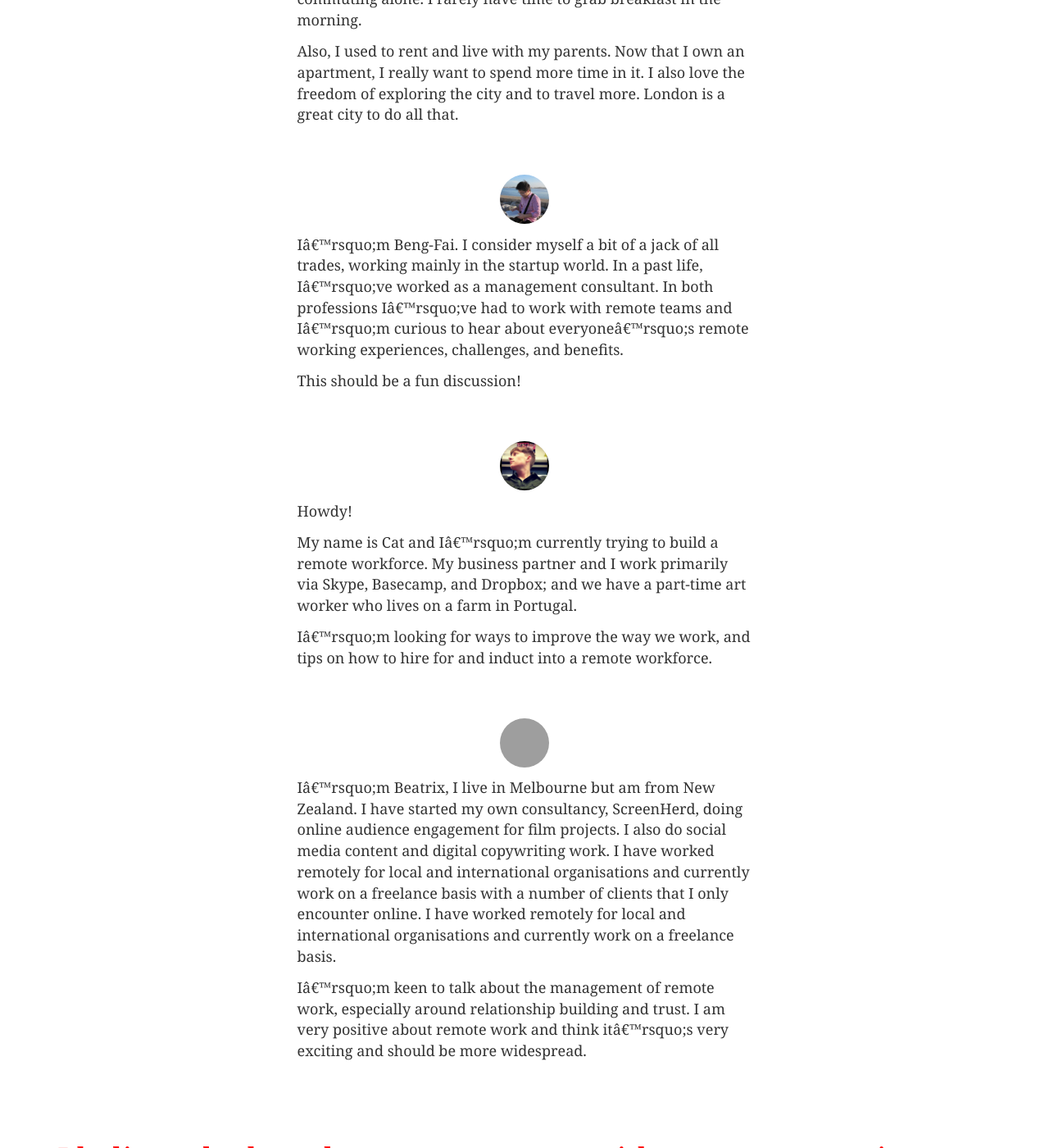
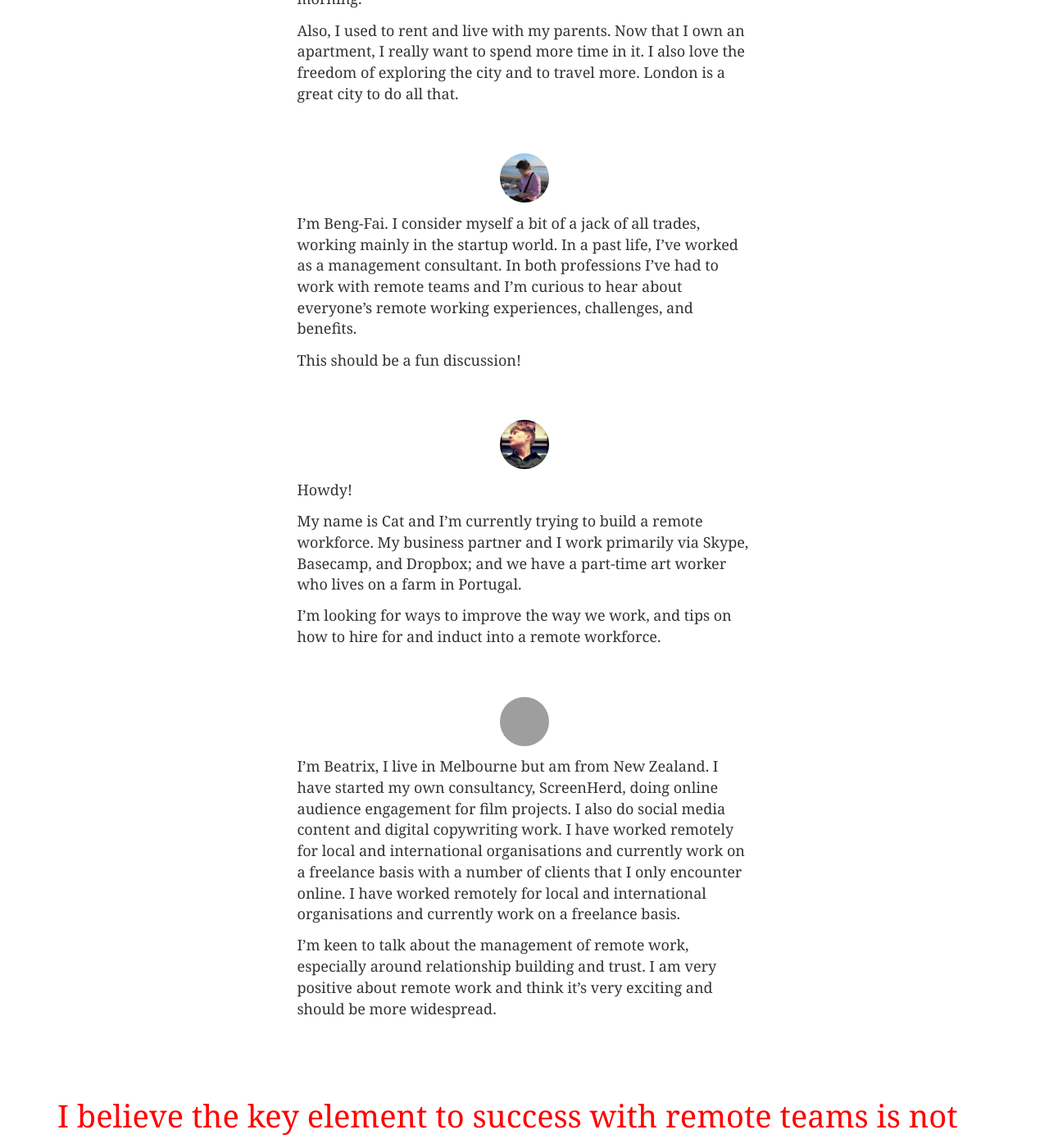
Before and after one commit to smallepic/books-and-conversations, a Jekyll site: the page built from _posts/2014-10-22-remote.html, in a window 1280 px wide and 1400 px high, scrolled down 2186 px. Shown: the whole window at 82% size. Built offline with Jekyll 4.4.1, drawn with Linux system fonts in a browser that asks for light colours; some web fonts are replaced; some of the changed text lies outside the part shown; grey boxes are pictures that could not be loaded.

Commit message:
Fixed invalid character entities for apostrophes.

```diff
--- a/_posts/2014-10-22-remote.html
+++ b/_posts/2014-10-22-remote.html
@@ -86,23 +86,23 @@ color: "#FFFFFF"
         <div class="row">
           <section class="col-md-6 col-md-offset-3">
             <p class="avatar"><img src="/images/avatar-jngo.jpg" alt="John Ngo" width="60" height="60" class="img-circle" data-toggle="tooltip" title="John"></p>
-            <p>Thanks everyone for taking part. It’rsquo;s a great pleasure to read and chat with such a great group.</p>
-            <p>I’rsquo;ve worked remotely in some form or another for the past five years and while doing so, have been fortunate enough to spend time in cities such as Manila, Tokyo, Hong Kong, London, New York, and Berlin. There have been many interesting challenges along the way, but it’rsquo;s definitely been worth it.</p>
-            <p><strong>So let’rsquo;s start by telling everyone a bit about yourself, what you care about, and why the subject of remote working is interesting to you.</strong></p>
+            <p>Thanks everyone for taking part. It&rsquo;s a great pleasure to read and chat with such a great group.</p>
+            <p>I&rsquo;ve worked remotely in some form or another for the past five years and while doing so, have been fortunate enough to spend time in cities such as Manila, Tokyo, Hong Kong, London, New York, and Berlin. There have been many interesting challenges along the way, but it&rsquo;s definitely been worth it.</p>
+            <p><strong>So let&rsquo;s start by telling everyone a bit about yourself, what you care about, and why the subject of remote working is interesting to you.</strong></p>
             <p class="avatar"><img src="https://pbs.twimg.com/profile_images/1187167006/me_square.jpg" alt="Boon Chew" width="60" height="60" class="img-circle" data-toggle="tooltip" title="Boon"></p>
-            <p>My name is Boon, and I’rsquo;m an information architect at a large integrated digital agency in London. I was formerly a software developer but I haven’rsquo;t touched code for a long time. I’rsquo;m also an avid sketchnoter.</p>
+            <p>My name is Boon, and I&rsquo;m an information architect at a large integrated digital agency in London. I was formerly a software developer but I haven&rsquo;t touched code for a long time. I&rsquo;m also an avid sketchnoter.</p>
             <p>I think remote working is interesting because it seems like a more sustainable way of working. A lot of stress is caused by commuting alone. I rarely have time to grab breakfast in the morning.</p>
             <p>Also, I used to rent and live with my parents. Now that I own an apartment, I really want to spend more time in it. I also love the freedom of exploring the city and to travel more. London is a great city to do all that.</p>
             <p class="avatar"><img src="/images/avatar-bengfai.jpg" alt="Beng-Fai Mok" width="60" height="60" class="img-circle" data-toggle="tooltip" title="Beng-Fai"></p>
-            <p>I’rsquo;m Beng-Fai. I consider myself a bit of a jack of all trades, working mainly in the startup world. In a past life, I’rsquo;ve worked as a management consultant. In both professions I’rsquo;ve had to work with remote teams and I’rsquo;m curious to hear about everyone’rsquo;s remote working experiences, challenges, and benefits.</p>
+            <p>I&rsquo;m Beng-Fai. I consider myself a bit of a jack of all trades, working mainly in the startup world. In a past life, I&rsquo;ve worked as a management consultant. In both professions I&rsquo;ve had to work with remote teams and I&rsquo;m curious to hear about everyone&rsquo;s remote working experiences, challenges, and benefits.</p>
             <p>This should be a fun discussion!</p>
             <p class="avatar"><img src="/images/avatar-catisnotpretty.jpg" alt="Cat Townsend" width="60" height="60" class="img-circle" data-toggle="tooltip" title="Cat"></p>
             <p>Howdy!</p>
-            <p>My name is Cat and I’rsquo;m currently trying to build a remote workforce. My business partner and I work primarily via Skype, Basecamp, and Dropbox; and we have a part-time art worker who lives on a farm in Portugal.</p>
-            <p>I’rsquo;m looking for ways to improve the way we work, and tips on how to hire for and induct into a remote workforce.</p>
+            <p>My name is Cat and I&rsquo;m currently trying to build a remote workforce. My business partner and I work primarily via Skype, Basecamp, and Dropbox; and we have a part-time art worker who lives on a farm in Portugal.</p>
+            <p>I&rsquo;m looking for ways to improve the way we work, and tips on how to hire for and induct into a remote workforce.</p>
             <p class="avatar"><img src="https://pbs.twimg.com/profile_images/488244574255468545/QM7-Kvg2_400x400.jpeg" alt="Beatrix Coles" width="60" height="60" class="img-circle" data-toggle="tooltip" title="Beatrix"></p>
-            <p>I’rsquo;m Beatrix, I live in Melbourne but am from New Zealand. I have started my own consultancy, ScreenHerd, doing online audience engagement for film projects. I also do social media content and digital copywriting work. I have worked remotely for local and international organisations and currently work on a freelance basis with a number of clients that I only encounter online. I have worked remotely for local and international organisations and currently work on a freelance basis.</p>
-            <p>I’rsquo;m keen to talk about the management of remote work, especially around relationship building and trust. I am very positive about remote work and think it’rsquo;s very exciting and should be more widespread.</p>
+            <p>I&rsquo;m Beatrix, I live in Melbourne but am from New Zealand. I have started my own consultancy, ScreenHerd, doing online audience engagement for film projects. I also do social media content and digital copywriting work. I have worked remotely for local and international organisations and currently work on a freelance basis with a number of clients that I only encounter online. I have worked remotely for local and international organisations and currently work on a freelance basis.</p>
+            <p>I&rsquo;m keen to talk about the management of remote work, especially around relationship building and trust. I am very positive about remote work and think it&rsquo;s very exciting and should be more widespread.</p>
           </section>
         </div>
 
```
